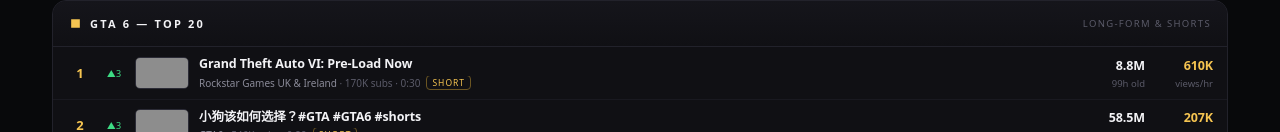
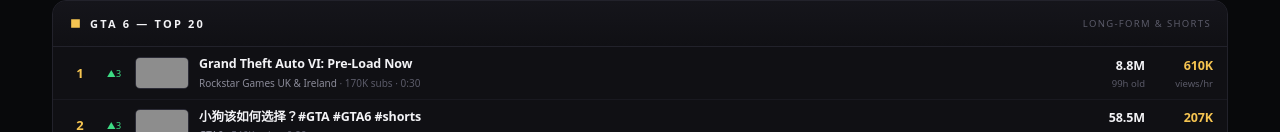
Before and after one commit to projectsixstars/project-six-stars, a plain HTML site: page Market Eye Watcher/index.html in a window 1280 px wide. Shown: the part 820-952 px from the top of the page. Drawn offline with Linux system fonts and the light colour scheme; grey boxes are pictures that could not be loaded.

Commit message:
chore: remove SHORT tag from starboard rows

```diff
--- a/Market Eye Watcher/index.html
+++ b/Market Eye Watcher/index.html
@@ -379,13 +379,12 @@
       var d = v.rankDelta || 0;
       var mv = d > 0 ? '<span class="up">▲'+d+'</span>' : (d < 0 ? '<span class="down">▼'+Math.abs(d)+'</span>' : '<span class="flat">—</span>');
       var th = 'https://i.ytimg.com/vi/'+v.id+'/mqdefault.jpg';
-      var tag = v.short ? '<em class="tagshort">SHORT</em>' : '';
       return '<a class="row" href="https://www.youtube.com/watch?v='+v.id+'" target="_blank" rel="noopener">'
         + '<div class="rk">'+(i+1)+'</div>'
         + '<div class="mv">'+mv+'</div>'
         + '<div class="thumb"><img loading="lazy" src="'+th+'" alt=""></div>'
         + '<div class="meta"><div class="t">'+esc(v.title)+'</div>'
-        + '<div class="c"><b>'+esc(v.channel)+'</b>'+(v.subs?' · '+num(v.subs)+' subs':'')+' · '+dur(v.duration)+tag+'</div></div>'
+        + '<div class="c"><b>'+esc(v.channel)+'</b>'+(v.subs?' · '+num(v.subs)+' subs':'')+' · '+dur(v.duration)+'</div></div>'
         + '<div class="num"><div class="a">'+num(v.views)+'</div><div class="b">'+Math.round(ageH(v.published))+'h old</div></div>'
         + '<div class="num speed"><div class="a">'+num(vel(v))+'</div><div class="b">views/hr</div></div>'
         + '</a>';
```
